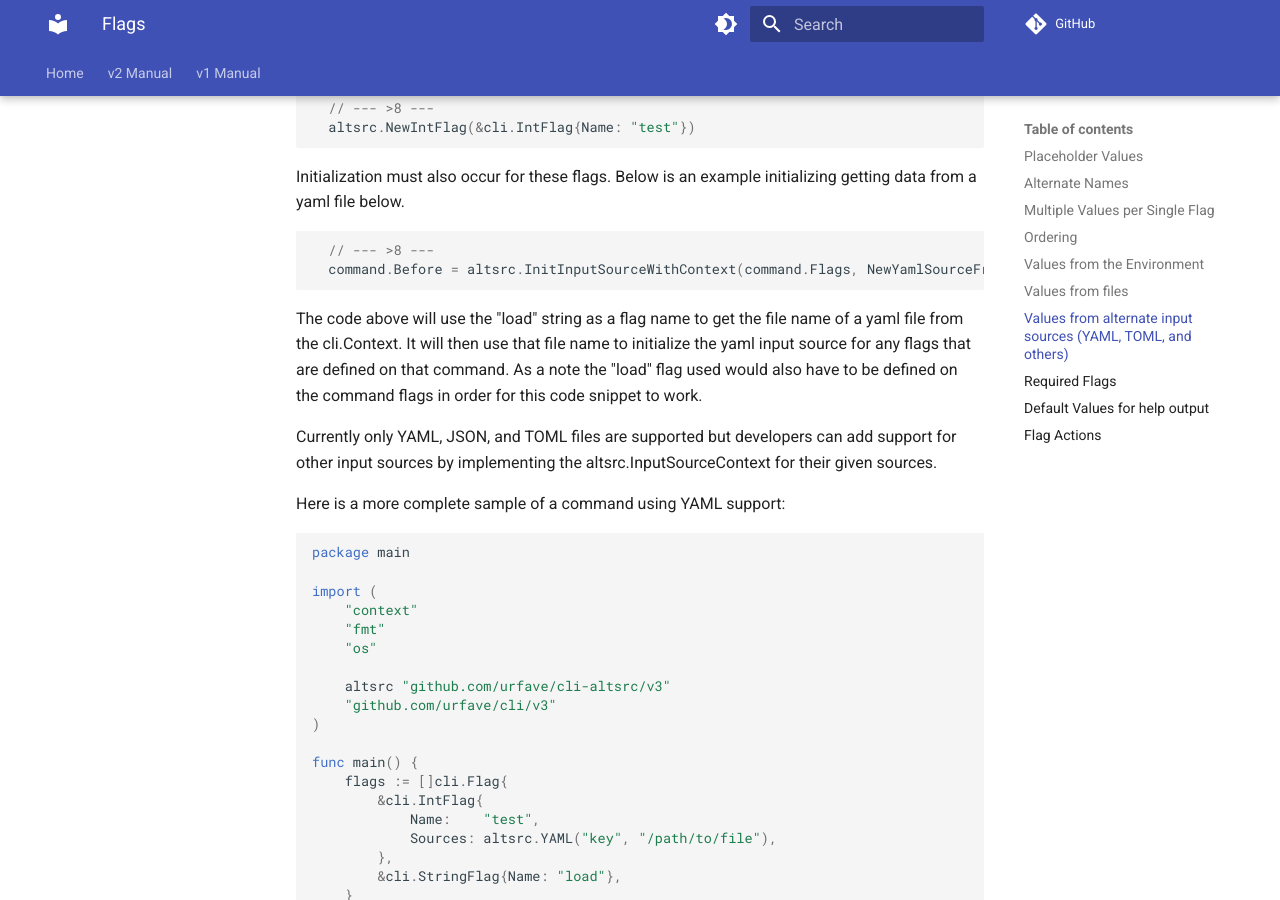
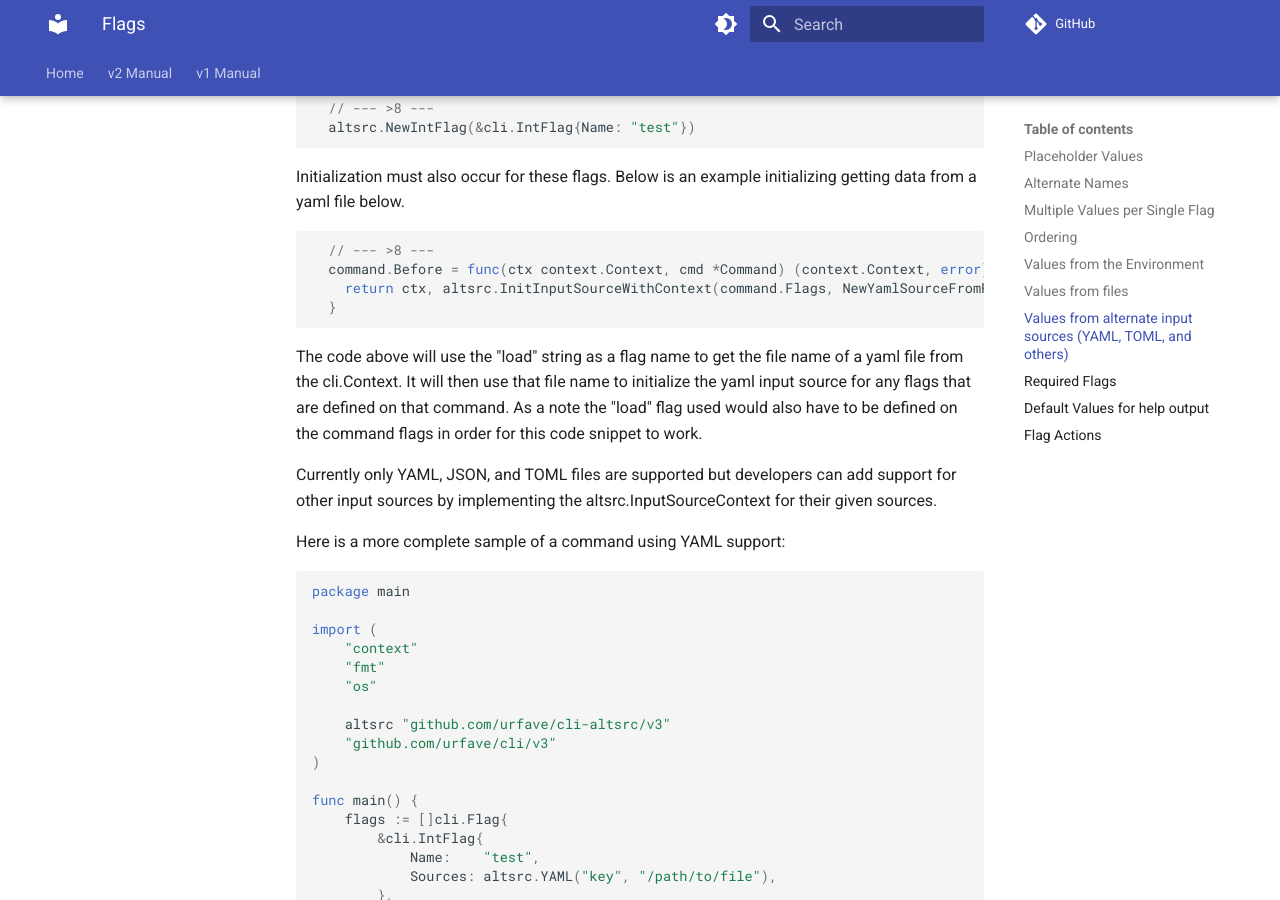
Before and after one commit to urfave/cli, an MkDocs documentation site: the page built from docs/v3/examples/flags.md, in a window 1280 px wide and 900 px high, scrolled down 8721 px. Built offline with MkDocs 1.6.1 and Material for MkDocs 9.7.7, drawn with Linux system fonts in a browser that asks for light colours; comment, search, counter and statistics services are not loaded.

Commit message:
Update docs

````diff
--- a/docs/v3/examples/flags.md
+++ b/docs/v3/examples/flags.md
@@ -501,7 +501,9 @@ getting data from a yaml file below.
 
 ```go
   // --- >8 ---
-  command.Before = altsrc.InitInputSourceWithContext(command.Flags, NewYamlSourceFromFlagFunc("load"))
+  command.Before = func(ctx context.Context, cmd *Command) (context.Context, error) {
+	return ctx, altsrc.InitInputSourceWithContext(command.Flags, NewYamlSourceFromFlagFunc("load"))
+  }
 ```
 
 The code above will use the "load" string as a flag name to get the file name of
````
